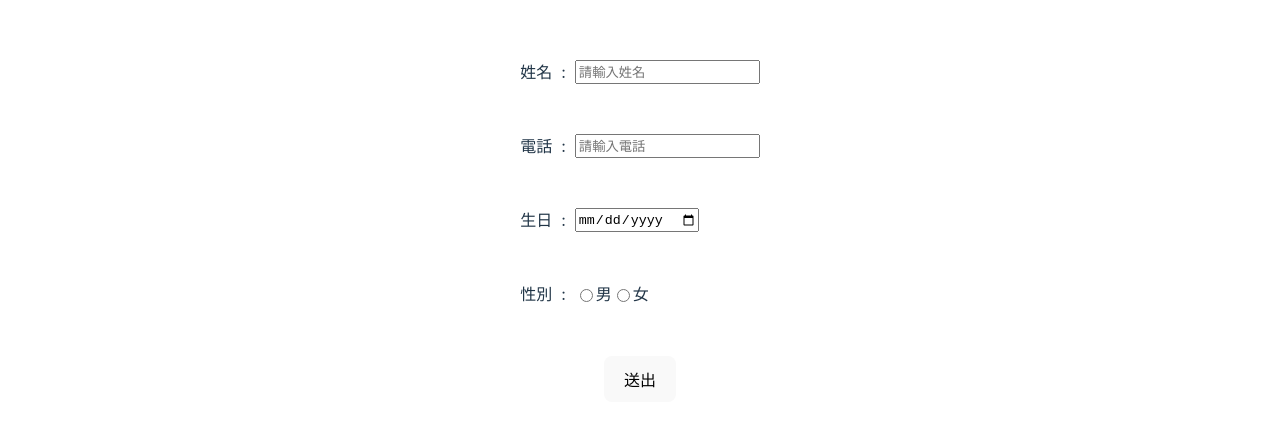
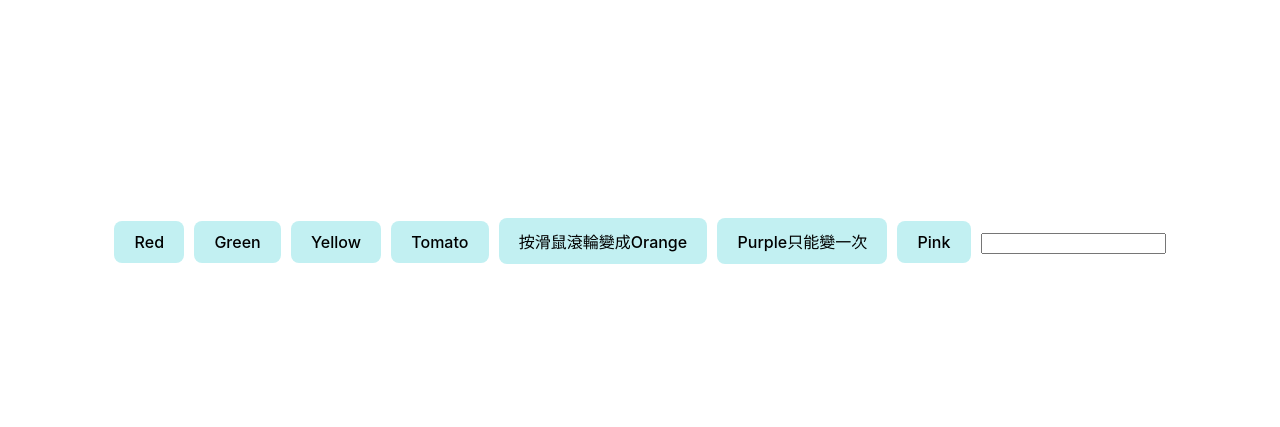
Before and after one commit to Efron723/Vue, a Vue app: page / in a window 1280 px wide. Shown: the part 169-596 px from the top of the page. Built offline with nearby package versions, Linux system fonts and the light colour scheme.

Commit message:
add bootstrap & Test & ChangeDivColor

```diff
--- a/index.html
+++ b/index.html
@@ -1,13 +1,18 @@
-<!doctype html>
+<!DOCTYPE html>
 <html lang="en">
   <head>
     <meta charset="UTF-8" />
     <link rel="icon" type="image/svg+xml" href="/vite.svg" />
     <meta name="viewport" content="width=device-width, initial-scale=1.0" />
     <title>Vite + Vue</title>
+    <!-- <link
+      rel="stylesheet"
+      href="https://cdn.jsdelivr.net/npm/bootstrap@5.3.3/dist/css/bootstrap.min.css"
+    /> -->
   </head>
   <body>
     <div id="app"></div>
     <script type="module" src="/src/main.js"></script>
+    <!-- <script src="https://cdn.jsdelivr.net/npm/bootstrap@5.3.3/dist/js/bootstrap.bundle.min.js"></script> -->
   </body>
 </html>
--- a/src/App.vue
+++ b/src/App.vue
@@ -3,6 +3,8 @@ import HelloWorld from './components/HelloWorld.vue'
 import MyButton from './components/myButton.vue'
 import MyNote from './components/myNote.vue';
 import Register from './components/register.vue';
+import Test from './components/test.vue';
+import ChangeDivColor from './components/ChangeDivColor.vue';
 </script>
 
 <template>
@@ -17,7 +19,9 @@ import Register from './components/register.vue';
   <!-- <HelloWorld msg="Vite + Vue" /> -->
   <!-- <MyButton/> -->
   <!-- <MyNote /> -->
-  <Register />
+  <!-- <Register /> -->
+  <!-- <Test /> -->
+  <ChangeDivColor />
 </template>
 
 <style scoped>
--- /dev/null
+++ b/src/components/ChangeDivColor.vue
@@ -0,0 +1,38 @@
+<script setup>
+import { ref } from 'vue'
+const msg = ref('')
+const showMsg = () => {
+  alert(msg.value)
+}
+</script>
+
+<template>
+
+  <div id="box"></div>
+
+  <div class="container">
+    <div class="buttons">
+      <button>Red</button>
+      <button>Green</button>
+      <button>Yellow</button>
+      <button>Tomato</button>
+      <button>按滑鼠滾輪變成Orange</button>
+      <button>Purple只能變一次</button>
+      <button>Pink</button>
+      <input type="text" v-model="msg" @keydown.enter="showMsg" />
+    </div>
+  </div>
+
+</template>
+
+<style scoped>
+#box {
+  margin-bottom: 20px;
+}
+
+button {
+  background-color: rgb(194, 240, 242);
+  margin-right: 10px;
+  color: black;
+}
+</style>
--- /dev/null
+++ b/src/components/test.vue
@@ -0,0 +1,22 @@
+<script setup></script>
+
+<template>
+  <form>
+    <div class="mb-3">
+      <label for="exampleInputEmail1" class="form-label">Email address</label>
+      <input type="email" class="form-control" id="exampleInputEmail1" aria-describedby="emailHelp">
+      <div id="emailHelp" class="form-text text-danger">We'll never share your email with anyone else.</div>
+    </div>
+    <div class="mb-3">
+      <label for="exampleInputPassword1" class="form-label">Password</label>
+      <input type="password" class="form-control" id="exampleInputPassword1">
+    </div>
+    <div class="mb-3 form-check">
+      <input type="checkbox" class="form-check-input" id="exampleCheck1">
+      <label class="form-check-label" for="exampleCheck1">Check me out</label>
+    </div>
+    <button type="submit" class="btn btn-primary">Submit</button>
+  </form>
+</template>
+
+<style scoped></style>
```
